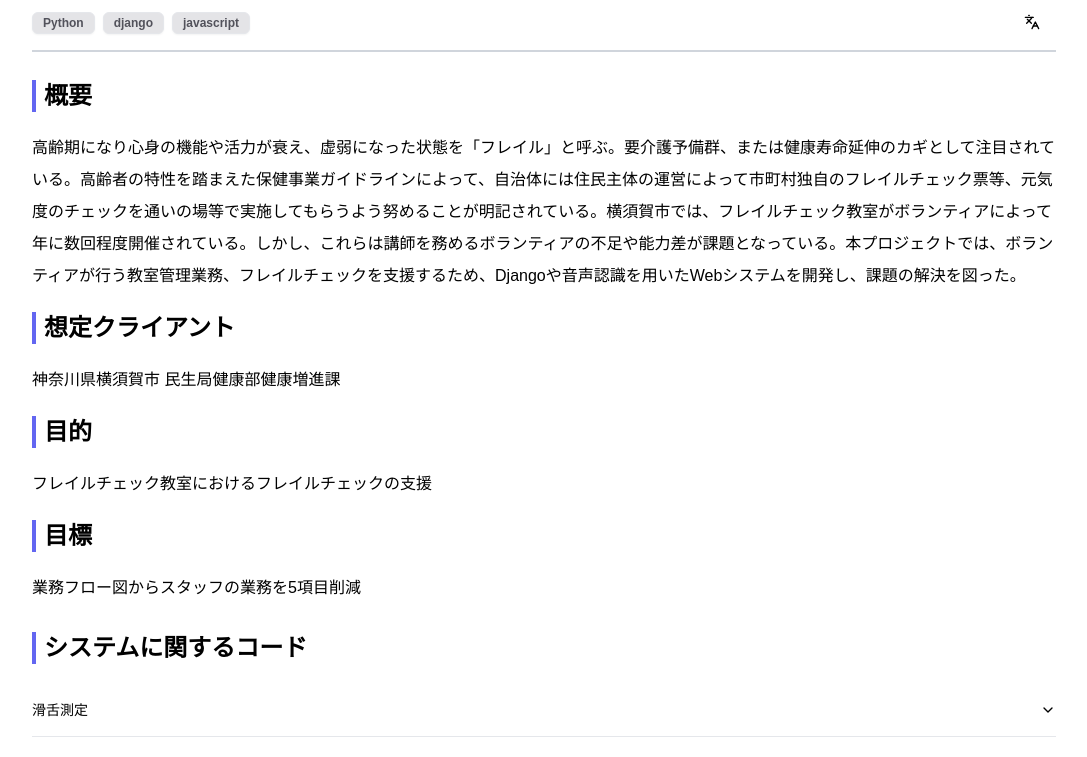
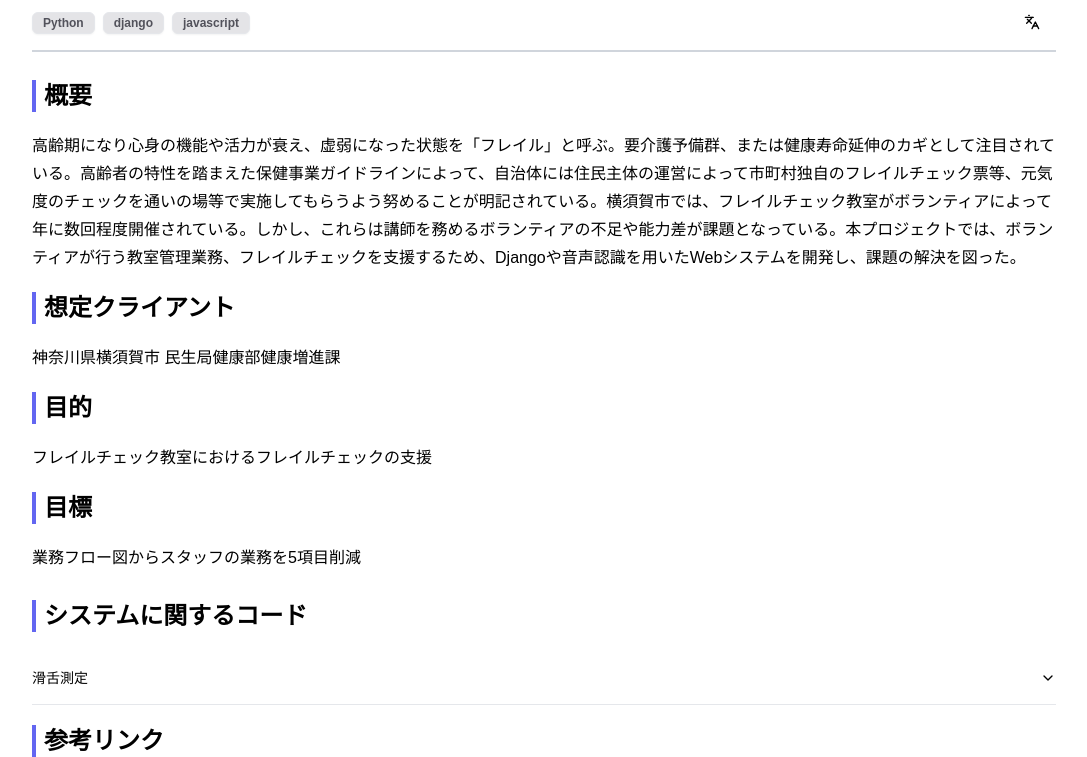
Before and after one commit to Hamaryo226/ryota-space, a Next.js app: page /Project/Frailty-Check-System in a window 1280 px wide. Shown: the part 761-1518 px from the top of the page, without its empty margins (96-1183 px from the left). Built offline with nearby package versions, Linux system fonts and the light colour scheme.

Commit message:
内容コンテンツの縦幅調整

```diff
--- a/src/app/Private/Taiko-Re-Strap-Next/page.tsx
+++ b/src/app/Private/Taiko-Re-Strap-Next/page.tsx
@@ -55,7 +55,7 @@ export default function ProjectPage() {
                   {sectionTitle}
                 </h3>
               </div>
-              <p className="leading-8">{sectionContent}</p>
+              <p className="leading-7">{sectionContent}</p>
             </article>
           )
         )}
--- a/src/app/Private/Taiko-Re-Strap/page.tsx
+++ b/src/app/Private/Taiko-Re-Strap/page.tsx
@@ -55,7 +55,7 @@ export default function ProjectPage() {
                   {sectionTitle}
                 </h3>
               </div>
-              <p className="leading-8">{sectionContent}</p>
+              <p className="leading-7">{sectionContent}</p>
             </article>
           )
         )}
--- a/src/app/Project/Frailty-Check-System/page.tsx
+++ b/src/app/Project/Frailty-Check-System/page.tsx
@@ -135,7 +135,7 @@ export default function ProjectPage() {
                 {sectionTitle}
               </h3>
             </div>
-            <div className="leading-8">{sectionContent}</div>
+            <div className="leading-7">{sectionContent}</div>
           </article>
         ))}
 
--- a/src/app/Project/Supplemental-Documentation-System/page.tsx
+++ b/src/app/Project/Supplemental-Documentation-System/page.tsx
@@ -182,7 +182,7 @@ export default function ProjectPage() {
                 {sectionTitle}
               </h3>
             </div>
-            <div className="leading-8">{sectionContent}</div>
+            <div className="leading-7">{sectionContent}</div>
           </article>
         ))}
 
```
